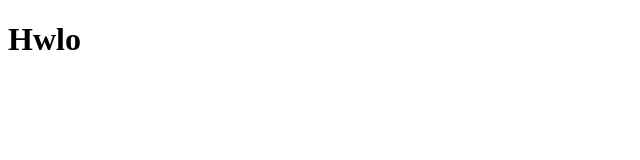
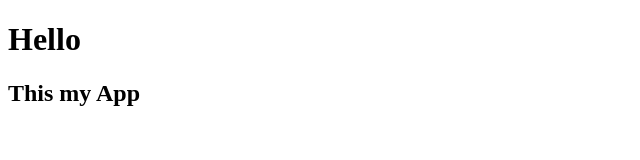
Before and after one commit to bhushan2003hy/TestApplication23, a plain HTML site: page index.html in a window 1280 px wide. Shown: the whole page, without its empty margins (0-640 px from the left). Drawn offline with Linux system fonts and the light colour scheme.

Commit message:
My fist changes

```diff
--- a/index.html
+++ b/index.html
@@ -6,6 +6,7 @@
     <title>Document</title>
 </head>
 <body>
-    <h1>Hwlo</h1>
+    <h1>Hello</h1>
+    <h2>This my App</h2>
 </body>
 </html>
```
